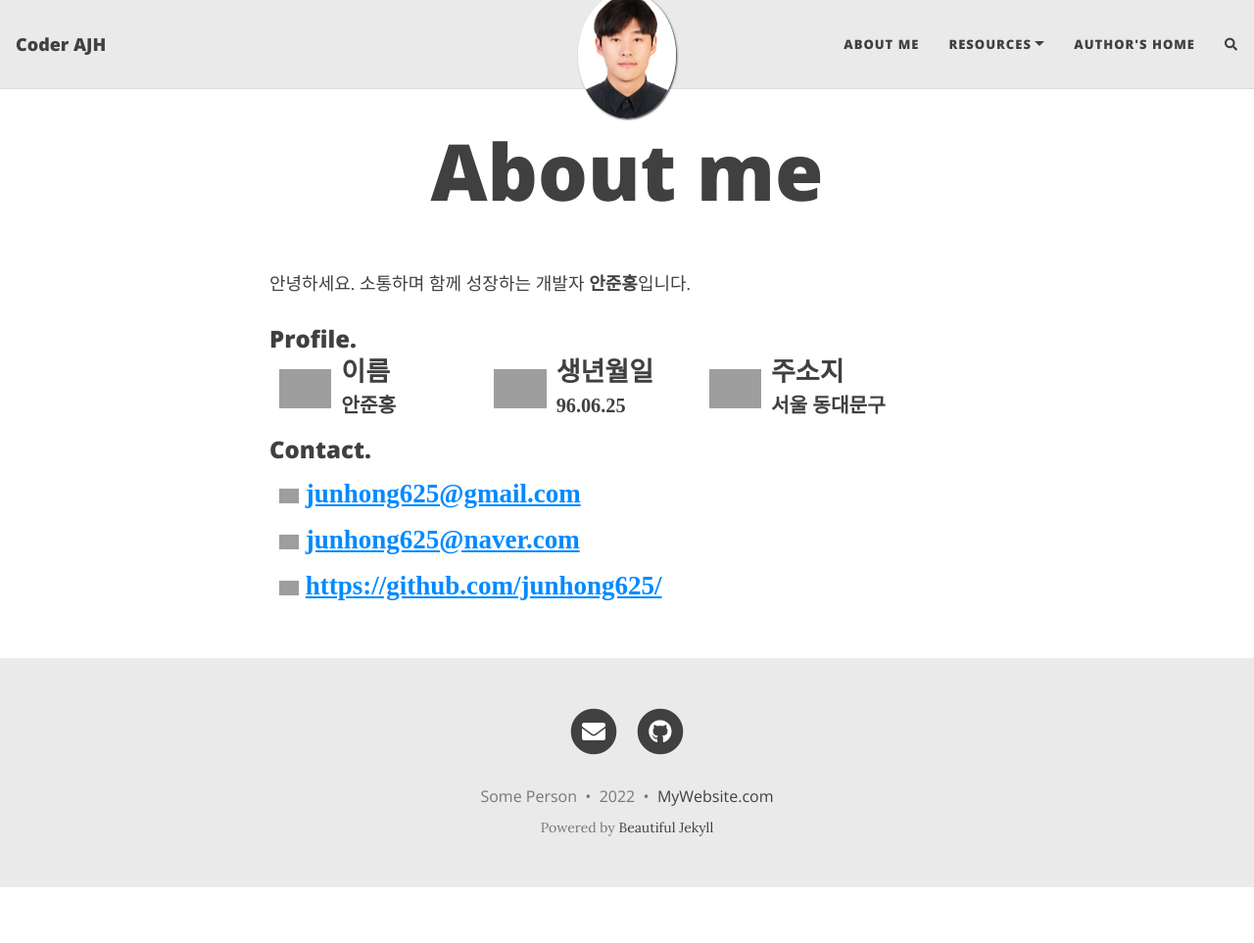
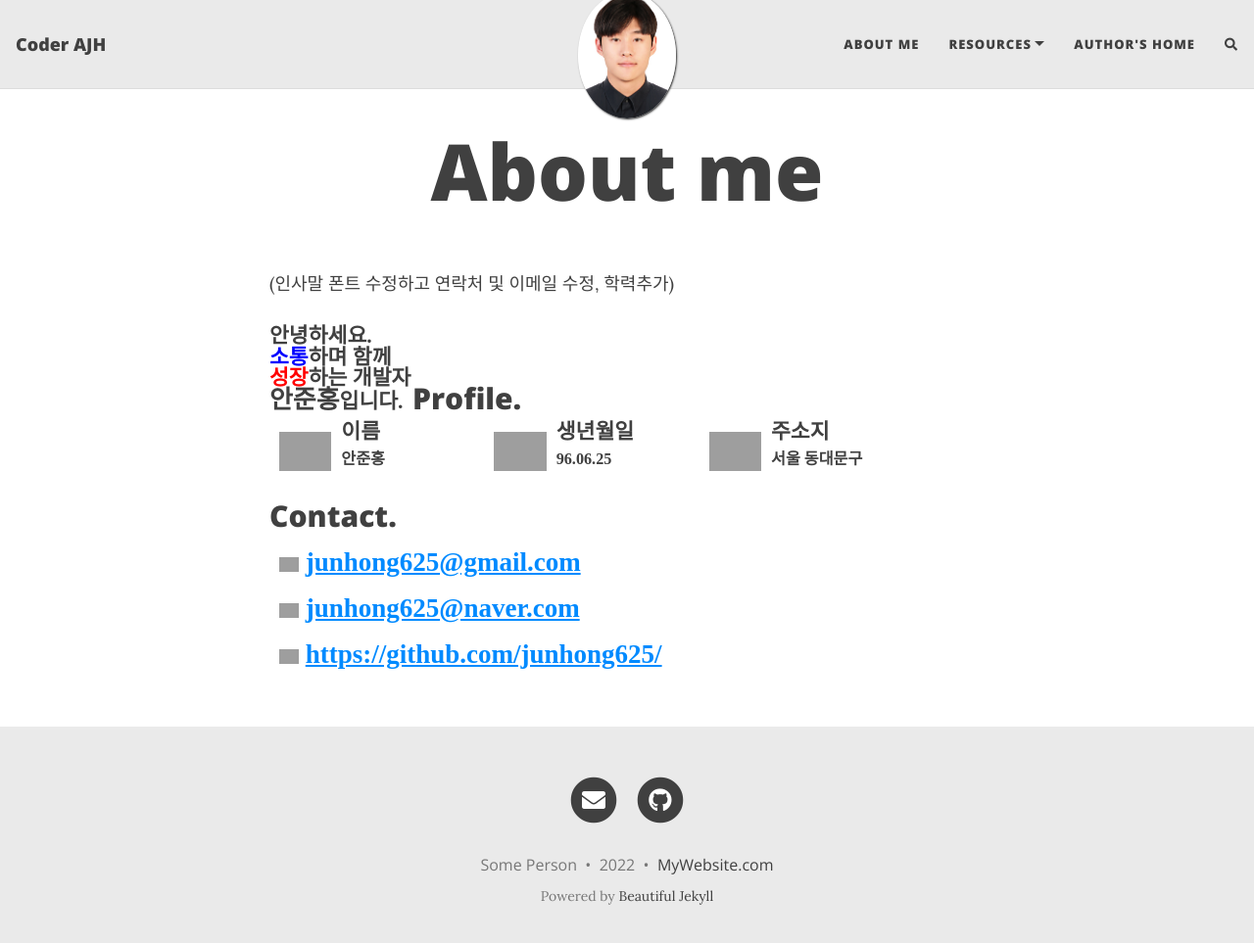
Before and after one commit to junhong625/junhong625.github.io, a Jekyll site: the page built from aboutme.md, in a window 1280 px wide and 976 px high. Shown: the top 963 px of the window at 98% size. Built offline with Jekyll 4.4.1, drawn with Linux system fonts in a browser that asks for light colours; nearby versions of some CDN libraries; comment, search, counter and statistics services are not loaded; grey boxes are pictures that could not be loaded.

Commit message:
Update aboutme.md

```diff
--- a/aboutme.md
+++ b/aboutme.md
@@ -3,34 +3,39 @@ layout: page
 title: About me
 subtitle:
 ---
+(인사말 폰트 수정하고 연락처 및 이메일 수정, 학력추가)
+<div style="font: normal bold 1.2em/1em 'sans-serif'; float: left; width: 20%;">
+안녕하세요.
+<br>
+<span style="color:blue">소통</span>하며 함께 <span style="color:red">성장</span>하는 개발자 <big>안준홍</big>입니다.
+</div>
 
-안녕하세요.
-소통하며 함께 성장하는 개발자 **안준홍**입니다.
+<br>
 
-### Profile.
+## Profile.
 
 <div style="float: left; padding: 10px;">
     <img src="https://user-images.githubusercontent.com/83000975/153178663-f5732bd8-0076-4296-b97e-a606141512d3.png" height=40 weight=40>
 </div>
-<div style="font: normal bold 1.5em/1em 'sans-serif'; float: left; width: 20%;">
+<div style="font: normal bold 1.2em/1em 'sans-serif'; float: left; width: 20%;">
 이름 <br> <sub>안준홍</sub>
 </div>
 <div style="float: left; padding: 10px;">
     <img src="https://user-images.githubusercontent.com/83000975/153190863-3566ca35-1643-4c4d-b99c-7deeeeca09cc.jpg" height=40 weight=40>
 </div>
-<div style="font: normal bold 1.5em/1em 'sans-serif'; float: left; width: 20%;">
+<div style="font: normal bold 1.2em/1em 'sans-serif'; float: left; width: 20%;">
 생년월일 <br> <sub>96.06.25</sub>
 </div>
 <div style="float: left; padding: 10px;">
     <img src="https://user-images.githubusercontent.com/83000975/153191121-7a8b20bf-2019-4ea9-8b82-7ad37e13c741.jpg" height=40 weight=40>
 </div>
-<div style="font: normal bold 1.5em/1em 'sans-serif'; float: left;">
+<div style="font: normal bold 1.2em/1em 'sans-serif'; float: left;">
 주소지 <br> <sub>서울 동대문구</sub>
 </div>
 
 <br>
 
-### Contact.
+## Contact.
 
 <div style="font: normal bold 1.5em/1em 'sans-serif'; padding: 10px;">
 <img src="https://user-images.githubusercontent.com/83000975/151385532-30b1d006-6355-4eba-b074-b7f4a918e9d6.jpg" height=15 weight=15>
```
